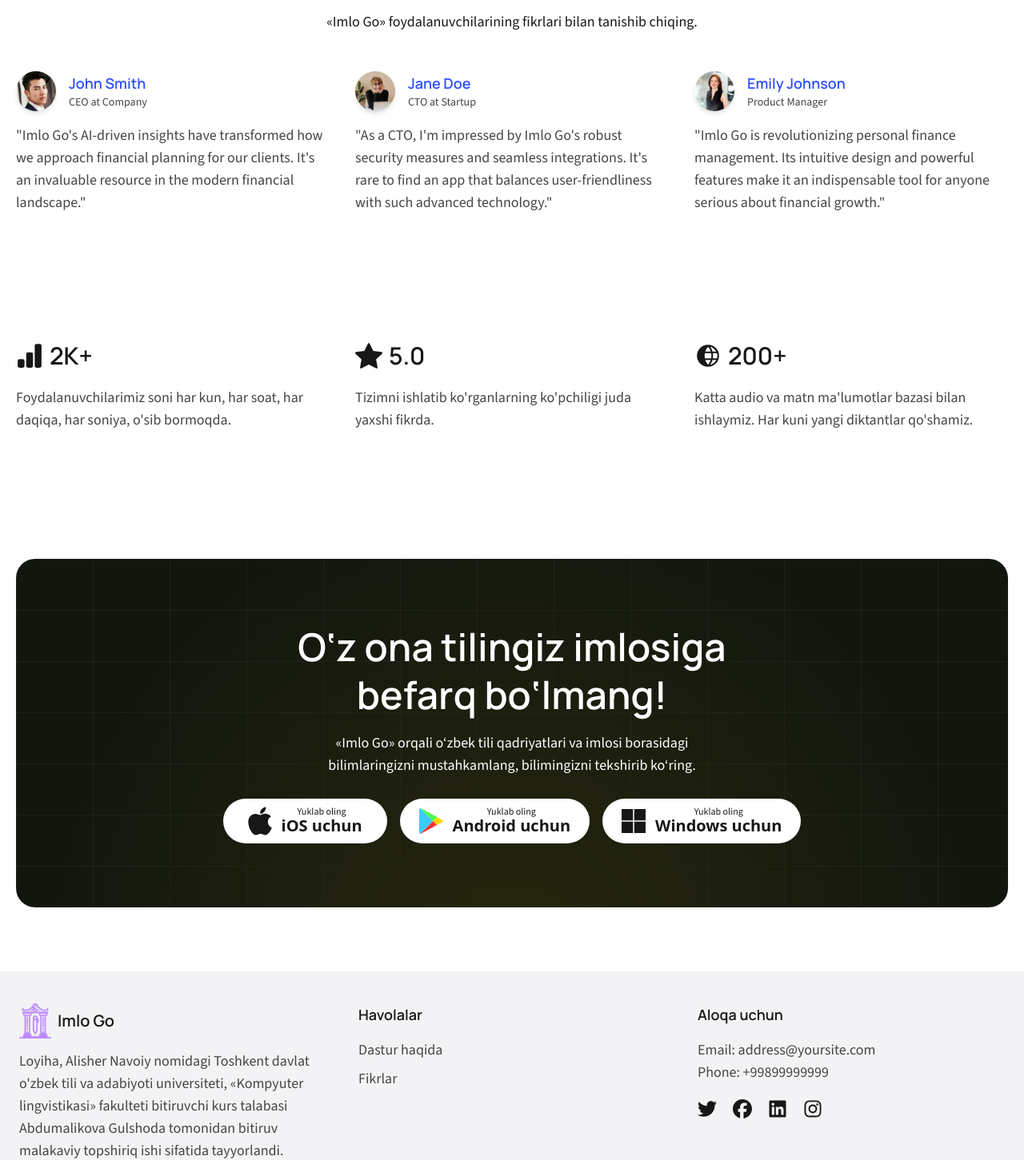
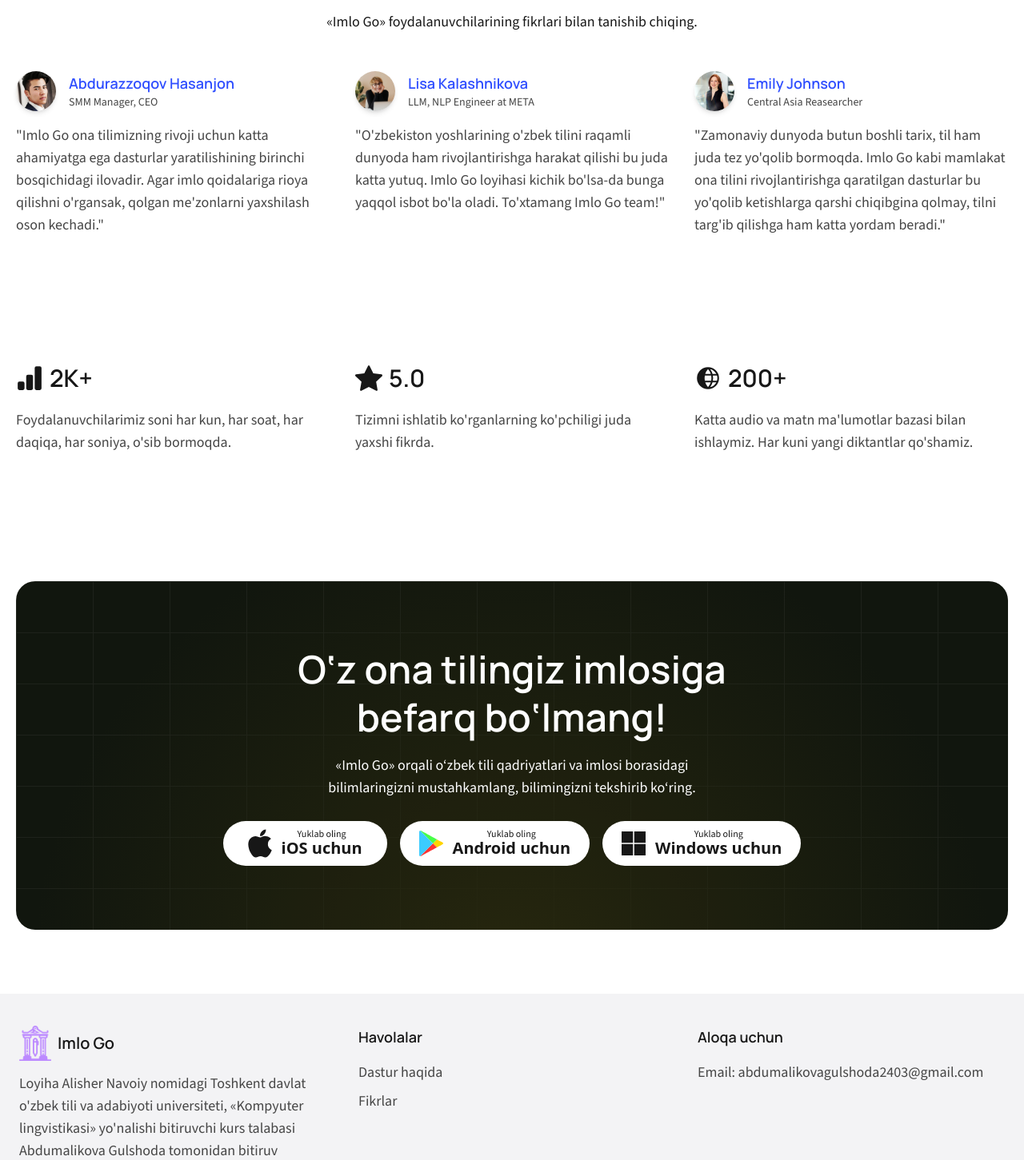
Before and after one commit to futzone/imlogo-uz, a Next.js app: page / in a window 1280 px wide. Shown: the part 4080-5531 px from the top of the page at 80% size. Built offline with nearby package versions, Linux system fonts and the light colour scheme.

Commit message:
the bugs fixed & the play store btn

```diff
--- a/src/components/Footer.tsx
+++ b/src/components/Footer.tsx
@@ -45,9 +45,9 @@
 
                     {footerDetails.email && <a href={`mailto:${footerDetails.email}`} className="block text-foreground-accent hover:text-foreground">Email: {footerDetails.email}</a>}
 
-                    {footerDetails.telephone && <a href={`tel:${footerDetails.telephone}`} className="block text-foreground-accent hover:text-foreground">Phone: {footerDetails.telephone}</a>}
+                    {/* {footerDetails.telephone && <a href={`tel:${footerDetails.telephone}`} className="block text-foreground-accent hover:text-foreground">Phone: {footerDetails.telephone}</a>} */}
 
-                    {footerDetails.socials && (
+                    {/* {footerDetails.socials && (
                         <div className="mt-5 flex items-center gap-5 flex-wrap">
                             {Object.keys(footerDetails.socials).map(platformName => {
                                 if (platformName && footerDetails.socials[platformName]) {
@@ -63,7 +63,7 @@
                                 }
                             })}
                         </div>
-                    )}
+                    )} */}
                 </div>
             </div>
             <div className="mt-8 md:text-center text-foreground-accent px-6">
--- a/src/data/cta.ts
+++ b/src/data/cta.ts
@@ -2,6 +2,6 @@
     heading: 'O‘z ona tilingiz imlosiga befarq bo‘lmang!',
     subheading: '«Imlo Go» orqali o‘zbek tili qadriyatlari va imlosi borasidagi bilimlaringizni mustahkamlang, bilimingizni tekshirib ko‘ring.',
     appStoreUrl: 'https://jvqhqinpulczyhgckgbb.supabase.co/storage/v1/object/public/imlogo-audios/apps/Imlogo_ios.zip',
-    googlePlayUrl: 'https://jvqhqinpulczyhgckgbb.supabase.co/storage/v1/object/public/imlogo-audios/apps/imlogo.apk',
+    googlePlayUrl: 'https://play.google.com/store/apps/details?id=dictation.nutqify.uz.dication',
     windowsUrl: 'https://jvqhqinpulczyhgckgbb.supabase.co/storage/v1/object/public/imlogo-audios/apps/Imlogo.exe'
 }
--- a/src/data/footer.ts
+++ b/src/data/footer.ts
@@ -7,7 +7,7 @@
     telephone: string;
     socials: ISocials;
 } = {
-    subheading: "Loyiha, Alisher Navoiy nomidagi Toshkent davlat o'zbek tili va adabiyoti universiteti, «Kompyuter lingvistikasi» fakulteti bitiruvchi kurs talabasi Abdumalikova Gulshoda tomonidan bitiruv malakaviy topshiriq ishi sifatida tayyorlandi.",
+    subheading: "Loyiha Alisher Navoiy nomidagi Toshkent davlat o'zbek tili va adabiyoti universiteti, «Kompyuter lingvistikasi» yo'nalishi bitiruvchi kurs talabasi Abdumalikova Gulshoda tomonidan bitiruv malakaviy ishi sifatida tayyorlandi.",
     quickLinks: [
         {
             text: "Dastur haqida",
@@ -18,7 +18,7 @@
             url: "#testimonials"
         }
     ],
-    email: 'address@yoursite.com',
+    email: 'abdumalikovagulshoda2403@gmail.com',
     telephone: '+99899999999',
     socials: {
         // github: 'https://github.com',
--- a/src/data/testimonials.ts
+++ b/src/data/testimonials.ts
@@ -3,21 +3,21 @@
 
 export const testimonials: ITestimonial[] = [
     {
-        name: 'John Smith',
-        role: 'CEO at Company',
-        message: `${siteDetails.siteName}'s AI-driven insights have transformed how we approach financial planning for our clients. It's an invaluable resource in the modern financial landscape.`,
+        name: 'Abdurazzoqov Hasanjon',
+        role: 'SMM Manager, CEO',
+        message: `${siteDetails.siteName} ona tilimizning rivoji uchun katta ahamiyatga ega dasturlar yaratilishining birinchi bosqichidagi ilovadir. Agar imlo qoidalariga rioya qilishni o'rgansak, qolgan me'zonlarni yaxshilash oson kechadi.`,
         avatar: '/images/testimonial-1.webp',
     },
     {
-        name: 'Jane Doe',
-        role: 'CTO at Startup',
-        message: `As a CTO, I'm impressed by ${siteDetails.siteName}'s robust security measures and seamless integrations. It's rare to find an app that balances user-friendliness with such advanced technology.`,
+        name: 'Lisa Kalashnikova',
+        role: 'LLM, NLP Engineer at META',
+        message: `O'zbekiston yoshlarining o'zbek tilini raqamli dunyoda ham rivojlantirishga harakat qilishi bu juda katta yutuq. ${siteDetails.siteName} loyihasi kichik bo'lsa-da bunga yaqqol isbot bo'la oladi. To'xtamang Imlo Go team!`,
         avatar: '/images/testimonial-2.webp',
     },
     {
         name: 'Emily Johnson',
-        role: 'Product Manager',
-        message: `${siteDetails.siteName} is revolutionizing personal finance management. Its intuitive design and powerful features make it an indispensable tool for anyone serious about financial growth.`,
+        role: 'Central Asia Reasearcher',
+        message: `Zamonaviy dunyoda butun boshli tarix, til ham juda tez yo'qolib bormoqda. Imlo Go kabi mamlakat ona tilini rivojlantirishga qaratilgan dasturlar bu yo'qolib ketishlarga qarshi chiqibgina qolmay, tilni targ'ib qilishga ham katta yordam beradi.`,
         avatar: '/images/testimonial-3.webp',
     },
 ];
```
